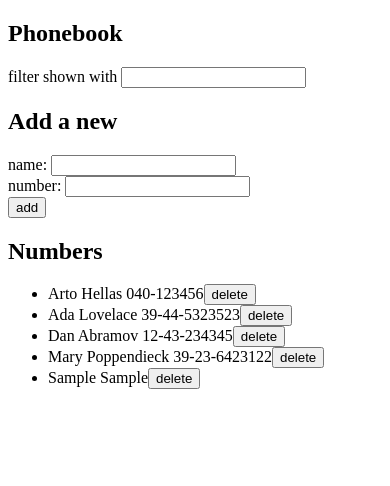
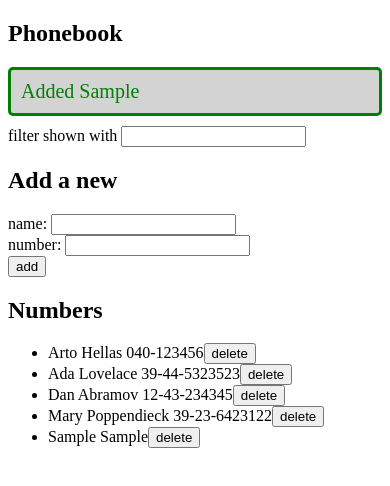
Before and after one commit to VictorDMoura/FSO, a React (Vite) app in the folder part2/phonebook/: page / in a window 390 px wide. Both pictures are taken after typing "Sample", "Sample" into the empty fields and a click on the button "add". Shown: the top 486 px of the page. Built offline with nearby package versions, Linux system fonts and the light colour scheme; no server answers; data requests are answered from the project's data file.

Commit message:
feat: add Notification component and styles for success and error messages in phonebook

```diff
--- a/part2/phonebook/src/App.jsx
+++ b/part2/phonebook/src/App.jsx
@@ -1,13 +1,17 @@
 import { useEffect, useState } from "react";
 import Filter from "./components/Filter";
+import Notification from "./components/Notification";
 import PersonForm from "./components/PersonForm";
 import Persons from "./components/Persons";
 import personService from "./services/persons";
+import "./index.css";
 
 const App = () => {
   const [persons, setPersons] = useState([]);
   const [newName, setNewName] = useState("");
   const [newNumber, setNewNumber] = useState("");
+  const [messageSuccess, setMessageSuccess] = useState(null);
+  const [errorMessage, setErrorMessage] = useState(null);
 
   const hook = () => {
     personService.getAll().then((data) => {
@@ -32,6 +36,12 @@ const App = () => {
     if (!window.confirm(`Delete ${name}?`)) return;
 
     personService.deletePerson(id).then(() => {
+      setPersons(persons.filter((person) => person.id !== id));
+    }).catch(() => {
+      setErrorMessage(`Information of ${name} has already been removed from server`);
+      setTimeout(() => {
+        setErrorMessage(null);
+      }, 5000);
       setPersons(persons.filter((person) => person.id !== id));
     });
   };
@@ -78,6 +88,10 @@ const App = () => {
 
     setPersons(persons.concat(newPerson));
     create();
+    setMessageSuccess(`Added ${newName}`);
+    setTimeout(() => {
+      setMessageSuccess(null);
+    }, 5000);
     setNewName("");
     setNewNumber("");
   };
@@ -89,7 +103,9 @@ const App = () => {
     );
 
     if (filter === "") {
-      setPersons(PERSONS_DATA);
+      personService.getAll().then((data) => {
+        setPersons(data);
+      });
       return;
     }
     setPersons(filteredPersons);
@@ -98,6 +114,8 @@ const App = () => {
   return (
     <div>
       <h2>Phonebook</h2>
+      <Notification message={messageSuccess} type="success" />
+      <Notification message={errorMessage} type="error" />
 
       <Filter handleFilterChange={handleFilterChange} />
 
--- /dev/null
+++ b/part2/phonebook/src/components/Notification/index.jsx
@@ -0,0 +1,9 @@
+const Notification = ({ message, type }) => {
+  if (message === null) {
+    return null;
+  }
+
+  return <div className={type}>{message}</div>;
+};
+
+export default Notification;
--- /dev/null
+++ b/part2/phonebook/src/index.css
@@ -0,0 +1,19 @@
+.error {
+  color: red;
+  background: lightgrey;
+  font-size: 20px;
+  border-style: solid;
+  border-radius: 5px;
+  padding: 10px;
+  margin-bottom: 10px;
+}
+
+.success {
+  color: green;
+  background: lightgrey;
+  font-size: 20px;
+  border-style: solid;
+  border-radius: 5px;
+  padding: 10px;
+  margin-bottom: 10px;
+}
```
